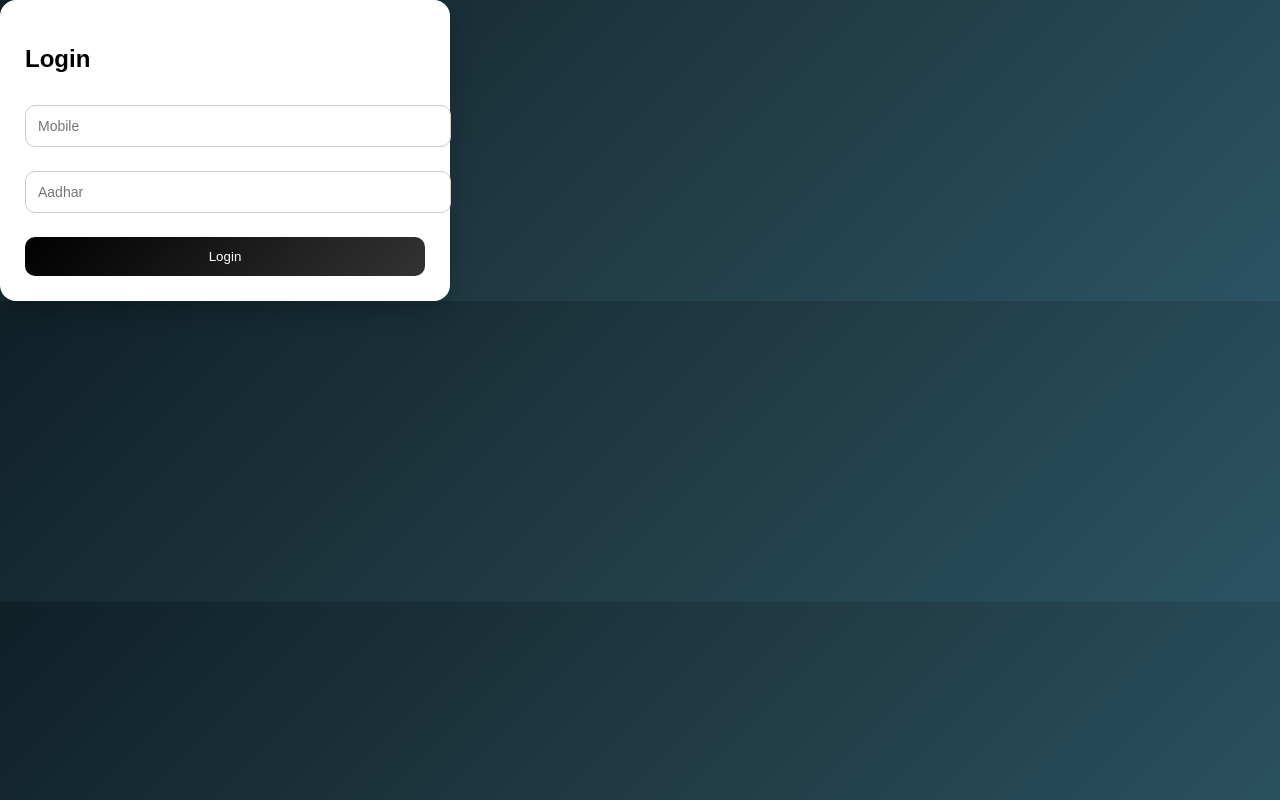
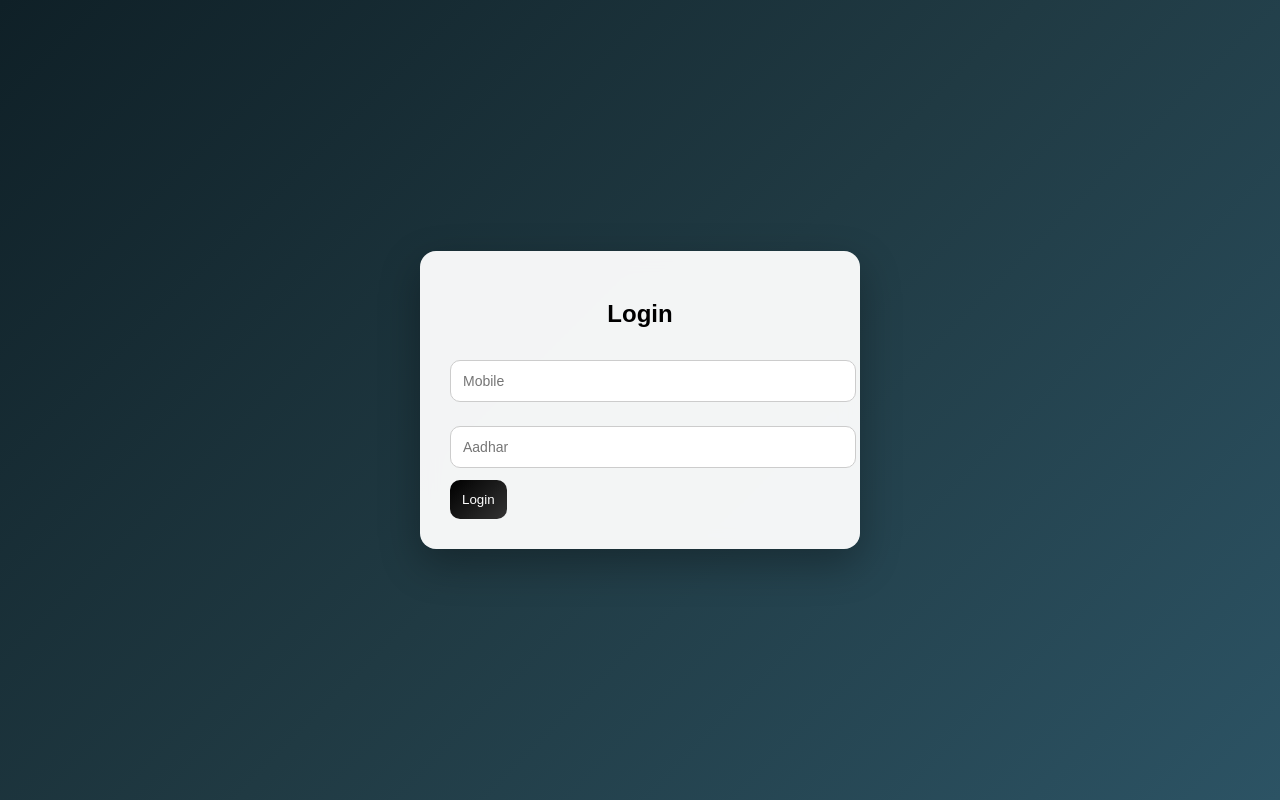
Before and after one commit to amulyabashetty-source/bank-management-dashboard, a React (Create React App) app in the folder frontend/: page / in a window 1280 px wide. Built offline with nearby package versions, Linux system fonts and the light colour scheme.

Commit message:
fixed login UI and css

```diff
--- a/frontend/src/App.css
+++ b/frontend/src/App.css
@@ -23,7 +23,6 @@ body {
   box-sizing: border-box;
 }
 
-/* LOGO */
 .logo {
   text-align: center;
   margin-bottom: 35px;
@@ -31,7 +30,6 @@ body {
   font-weight: 600;
 }
 
-/* SIDEBAR BUTTONS */
 .sidebar button {
   width: 100%;
   margin: 8px 0;
@@ -59,51 +57,47 @@ body {
   font-weight: 600;
 }
 
-/* ===== MAIN CONTENT ===== */
+/* ===== MAIN CONTENT (FOR DASHBOARD ONLY) ===== */
 .main {
   margin-left: 240px;
   padding: 40px;
   min-height: 100vh;
+}
+
+/* ===== LOGIN PAGE ===== */
+.login-container {
+  height: 100vh;
   display: flex;
   justify-content: center;
   align-items: center;
 }
 
-.title {
-  margin-bottom: 25px;
-  font-size: 28px;
-  font-weight: 600;
+.login-card {
+  width: 100%;
+  max-width: 380px;
+  padding: 30px;
+  border-radius: 16px;
+
+  background: rgba(255, 255, 255, 0.95);
+  color: black;
+
+  box-shadow: 0 15px 40px rgba(0, 0, 0, 0.3);
+  backdrop-filter: blur(10px);
 }
 
-/* ===== DASHBOARD LAYOUT ===== */
-.dashboard-layout {
-  display: flex;
-  gap: 30px;
-  align-items: flex-start;
-}
-
-.dashboard-left {
-  flex: 2;
-  display: flex;
-  flex-direction: column;
-  gap: 20px;
-}
-
-.dashboard-right {
-  flex: 1.3;
-  display: flex;
-  flex-direction: column;
-  gap: 20px;
+.login-card h2 {
+  text-align: center;
+  margin-bottom: 20px;
 }
 
 /* ===== CARD ===== */
 .card {
-  max-width: 400px;
-  width: 100%;
   background: white;
   color: black;
   padding: 25px;
   border-radius: 16px;
+  width: 100%;
+  max-width: 500px;
   box-shadow: 0 10px 25px rgba(0,0,0,0.2);
   transition: 0.3s;
 }
@@ -168,6 +162,7 @@ button:disabled {
   cursor: not-allowed;
 }
 
+/* ===== LOGOUT BUTTON ===== */
 .logout-btn {
   margin-top: 20px;
   background: #ff4d4d;
@@ -177,7 +172,7 @@ button:disabled {
   background: #cc0000;
 }
 
-/* ===== SUCCESS BOX ===== */
+/* ===== SUCCESS ===== */
 .success-box {
   margin-top: 15px;
   padding: 15px;
@@ -238,6 +233,7 @@ th {
 .error {
   color: red;
   margin-top: 10px;
+  text-align: center;
 }
 
 /* ===== RESPONSIVE ===== */
--- a/frontend/src/Login.js
+++ b/frontend/src/Login.js
@@ -35,7 +35,8 @@ function Login({ setAccount }) {
   };
 
   return (
-    <div className="card">
+  <div className="login-container">
+    <div className="login-card">
       <h2>Login</h2>
 
       <input
@@ -52,7 +53,8 @@ function Login({ setAccount }) {
 
       {error && <p className="error">{error}</p>}
     </div>
-  );
+  </div>
+);
 }
 
 export default Login;
```
